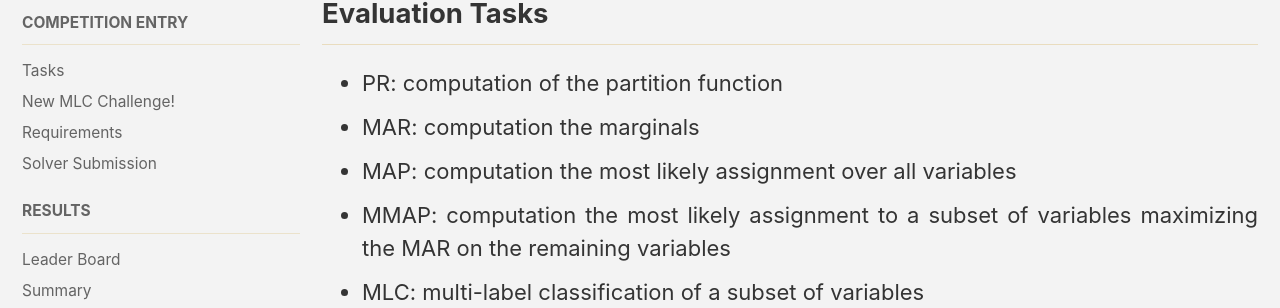
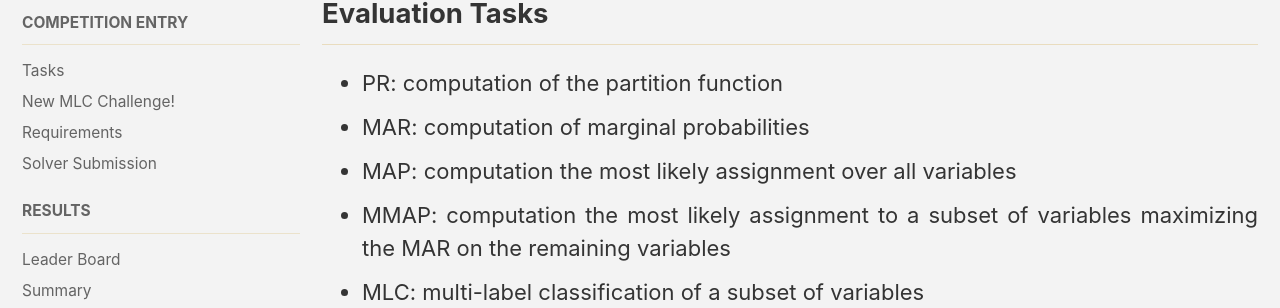
Before and after one commit to vibhavg1/uai-competition-dev, a Jekyll site: the page built from _pages/root/information/introduction.md, in a window 1280 px wide and 1189 px high. Shown: the part 327-635 px from the top of the window. Built offline with Jekyll 4.4.1, drawn with Linux system fonts in a browser that asks for light colours; cached includes are drawn as plain includes.

Commit message:
Update introduction.md

```diff
--- a/_pages/root/information/introduction.md
+++ b/_pages/root/information/introduction.md
@@ -8,7 +8,7 @@ as part of the UAI 2022 conference.
 
 ## Evaluation Tasks
 - PR:  computation of the partition function
-- MAR: computation the marginals
+- MAR: computation of marginal probabilities
 - MAP: computation the most likely assignment over all variables
 - MMAP: computation the most likely assignment to a subset of variables maximizing the MAR on the remaining variables
 - MLC: multi-label classification of a subset of variables
```
